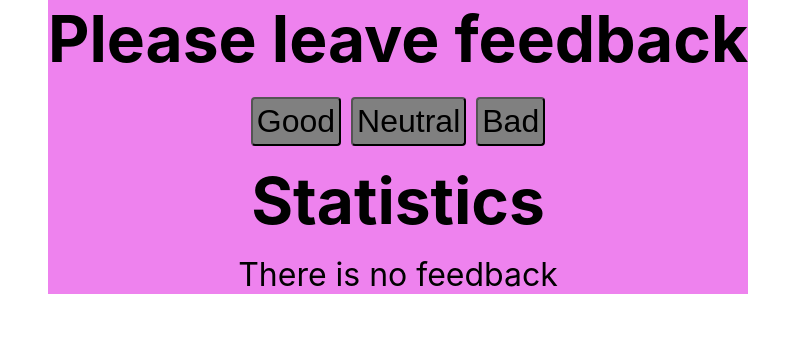
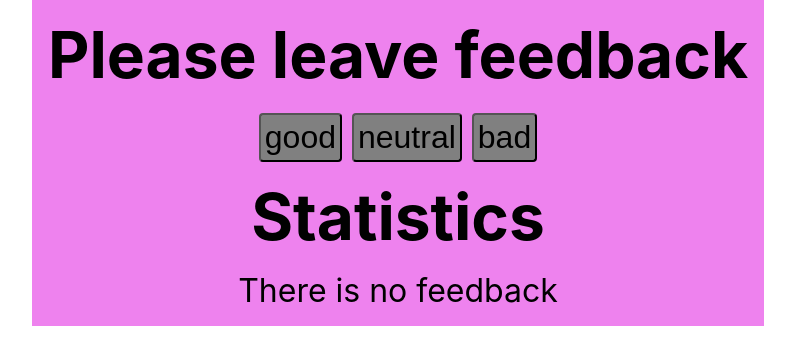
Before and after one commit to MykolaySheremet/goit-react-hw-02-feedback, a React (Create React App) app: page / in a window 1280 px wide. Shown: the top 364 px of the page, without its empty margins (242-1037 px from the left). Built offline with nearby package versions, Linux system fonts and the light colour scheme.

Commit message:
fix feedback

```diff
--- a/src/components/Feedback/Feedback.jsx
+++ b/src/components/Feedback/Feedback.jsx
@@ -1,7 +1,7 @@
 import React from "react";
-import { FeedbackList } from "./FeedbackList";
+import { FeedbackList } from "../FeedbackList/FeedbackList";
 import { Title, Section} from './Feedback.styled';
-import { Statistics } from './Statistics';
+import { Statistics } from '../Statictics/Statistics';
 import PropTypes from 'prop-types';
 
 export class Feedback extends React.Component{
@@ -12,51 +12,50 @@ export class Feedback extends React.Component{
         initialValueBad: PropTypes.number.isRequired
     }
 
-
-
     state = {
         good: this.props.initialValueGood,
         neutral: this.props.initialValueNeutral,
         bad: this.props.initialValueBad
     }
 
-    incrementGoodFeed = () => {
-        this.setState((prevState) => {
-            return {
-                good: prevState.good + 1
-            }
-        })
+    handleIncrement = (e) => {
+
+        let curentfeedback = e.currentTarget.name;
+
+        this.setState((prevState) => ({ [curentfeedback]: prevState[curentfeedback] + 1 }))
+    }
+
+    countTotalFeedback=() => {
+        let countTotal = this.state.good + this.state.neutral + this.state.bad;
+        return countTotal;
 
     }
 
-    incrementNeutralFeed = () => {
-        this.setState((prevState) => {
-            return {
-                neutral: prevState.neutral + 1
-            }
-        })
+    countPositiveFeedbackPercentage = () =>{
+        let percentageGood = Math.round(this.state.good / this.countTotalFeedback() * 100);
 
+        return percentageGood;
     }
 
-    incrementBadFeed = () => {
-        this.setState((prevState) => {
-            return {
-                bad: prevState.bad + 1            }
-        })
-    }
+
+
 
     render() {
         return (
         <Section>
                 <Title> Please leave feedback </Title>
-                <FeedbackList
-                    incrementGood={this.incrementGoodFeed}
-                    incrementNeutral={this.incrementNeutralFeed}
-                    incrementBad={this.incrementBadFeed}
+                <FeedbackList options={
+                    [
+                    'good', 'neutral', 'bad']
+                    }
+                    addFeedback ={this.handleIncrement}
                 ></FeedbackList>
-                <Statistics ValueGood={this.state.good}
-                            ValueNatuer={this.state.neutral}
-                            ValueBad={this.state.bad}
+                <Statistics
+                    ValueGood={this.state.good}
+                    ValueNatuer={this.state.neutral}
+                    ValueBad={this.state.bad}
+                    totalFeedback={this.countTotalFeedback()}
+                    percentage = {this.countPositiveFeedbackPercentage()}
                 ></Statistics>
         </Section>
     )}
--- a/src/components/Feedback/Feedback.styled.jsx
+++ b/src/components/Feedback/Feedback.styled.jsx
@@ -10,6 +10,7 @@ font-weight: ${p => p.theme.fontWeights.bold};
 
 `
 export const Section = styled.section`
+padding: ${p => p.theme.space[4]}px;
 background-color: violet;
 display: flex;
 flex-direction: column;
--- a/src/components/Feedback/FeedbackList.jsx
+++ /dev/null
@@ -1,29 +0,0 @@
-import React from "react";
-import PropTypes from 'prop-types';
-import { Container, ContainerListBtm, ContainerList } from './FeedbackList.styled';
-
-export const FeedbackList = ({ incrementGood, incrementNeutral, incrementBad }) => {
-    return (
-        <Container>
-                    <ContainerList >
-                        <ContainerListBtm type="button" onClick={incrementGood}>Good
-                        </ContainerListBtm>
-                    </ContainerList>
-                    <ContainerList>
-                        <ContainerListBtm type="button" onClick={incrementNeutral}
-                    >Neutral
-                    </ContainerListBtm>
-                </ContainerList>
-                <ContainerList>
-                    <ContainerListBtm type="button" onClick={incrementBad}>Bad
-                    </ContainerListBtm>
-                </ContainerList>
-                </Container>
-    )
-}
-
-FeedbackList.propTypes = {
-    incrementGood: PropTypes.func.isRequired,
-    incrementNeutral: PropTypes.func.isRequired,
-    incrementBad: PropTypes.func.isRequired
-}
--- /dev/null
+++ b/src/components/FeedbackList/FeedbackList.jsx
@@ -0,0 +1,21 @@
+import React from "react";
+import PropTypes from 'prop-types';
+import { Container, ContainerListBtm, ContainerList } from './FeedbackList.styled';
+
+export const FeedbackList = ({ options, addFeedback }) => {
+    return (
+        <Container>
+            {options.map(item => (
+                <ContainerList key={item} >
+                    <ContainerListBtm type="button" name={item} onClick={addFeedback}>{item}
+                    </ContainerListBtm>
+                </ContainerList>
+            ))}
+        </Container>
+    )
+}
+
+FeedbackList.propTypes = {
+    options: PropTypes.arrayOf(PropTypes.string.isRequired),
+    addFeedback: PropTypes.func.isRequired,
+}
--- a/src/components/Feedback/FeedbackList.styled.jsx
+++ b/src/components/FeedbackList/FeedbackList.styled.jsx
@@ -13,9 +13,9 @@ export const ContainerList = styled.li`
 `
 
 export const ContainerListBtm = styled.button`
+cursor: pointer;
 font-size: ${p => p.theme.fontSizes.l};
 border-radius: ${p => p.theme.radii.normal};
 padding: ${p => p.theme.space[2]}px;
 background-color: ${p => p.theme.colors.accent};
-
 `
--- /dev/null
+++ b/src/components/Notification/Notification.jsx
@@ -0,0 +1,12 @@
+import { NotificationTitle } from './Notification.styled';
+import PropTypes from 'prop-types';
+
+export const Notification = ({ message }) => {
+
+    return <NotificationTitle>{message}</NotificationTitle>
+
+}
+
+Notification.propTypes = {
+    message: PropTypes.string.isRequired
+}
--- /dev/null
+++ b/src/components/Notification/Notification.styled.jsx
@@ -0,0 +1,9 @@
+import styled from 'styled-components';
+
+
+export const NotificationTitle = styled.p`
+display: flex;
+gap: ${p => p.theme.space[6]}px;
+justify-content:center;
+font-size: ${p => p.theme.fontSizes.l};
+`
--- a/src/components/Feedback/Statistics.jsx
+++ b/src/components/Statictics/Statistics.jsx
@@ -1,16 +1,15 @@
-import { StatisticsTitle, StatisticsFeedback, StatisticsCard,StatisticsValue,RezultContainer } from './Statistics.styled';
+import { StatisticsTitle, StatisticsCard, StatisticsFeedback, StatisticsValue, RezultContainer } from './Statistics.styled';
 import PropTypes from 'prop-types';
+import { Notification } from 'components/Notification/Notification';
 
-export const Statistics = ({ ValueGood, ValueNatuer, ValueBad }) => {
 
-    let Total = ValueGood + ValueNatuer + ValueBad;
-    let persentGood = Math.round (ValueGood / Total * 100)
 
+export const Statistics = ({ValueGood, ValueNatuer, ValueBad, totalFeedback, percentage  }) => {
     return (
         <StatisticsCard>
             <StatisticsTitle>Statistics</StatisticsTitle>
-            {ValueGood === 0 && ValueNatuer === 0 && ValueBad === 0
-                ? <StatisticsFeedback> There is no feedback</StatisticsFeedback>
+            {totalFeedback === 0
+                ?  <Notification message="There is no feedback"></Notification>
                 : <>
                     <StatisticsFeedback>
                         <StatisticsValue>Good: {ValueGood}</StatisticsValue>
@@ -18,8 +17,8 @@ export const Statistics = ({ ValueGood, ValueNatuer, ValueBad }) => {
                         <StatisticsValue>Bad: {ValueBad}</StatisticsValue>
                     </StatisticsFeedback>
                     <RezultContainer>
-                        <p>Total: {Total}</p>
-                        <p>Positive feedback: {persentGood }%</p>
+                        <p>Total: {totalFeedback}</p>
+                        <p>Positive feedback: {percentage}%</p>
                     </RezultContainer>
 
 
@@ -34,6 +33,8 @@ export const Statistics = ({ ValueGood, ValueNatuer, ValueBad }) => {
 Statistics.propTypes = {
     ValueGood: PropTypes.number.isRequired,
     ValueNatuer: PropTypes.number.isRequired,
-    ValueBad: PropTypes.number.isRequired
+    ValueBad: PropTypes.number.isRequired,
+    totalFeedback: PropTypes.number.isRequired,
+    percentage: PropTypes.number.isRequired
 
 }
--- a/src/components/Feedback/Statistics.styled.jsx
+++ b/src/components/Statictics/Statistics.styled.jsx
@@ -9,17 +9,14 @@ margin-bottom: ${p => p.theme.space[4]}px;
 font-size: ${p => p.theme.fontSizes.xl};
 font-weight: ${p => p.theme.fontWeights.bold};
 `
-
+export const StatisticsValue = styled.span`
+`
 
 export const StatisticsFeedback = styled.p`
 display: flex;
 gap: ${p => p.theme.space[6]}px;
 justify-content:center;
 font-size: ${p => p.theme.fontSizes.l};
-`
-
-export const StatisticsValue = styled.span`
-
 `
 
 export const RezultContainer = styled.div`
```
